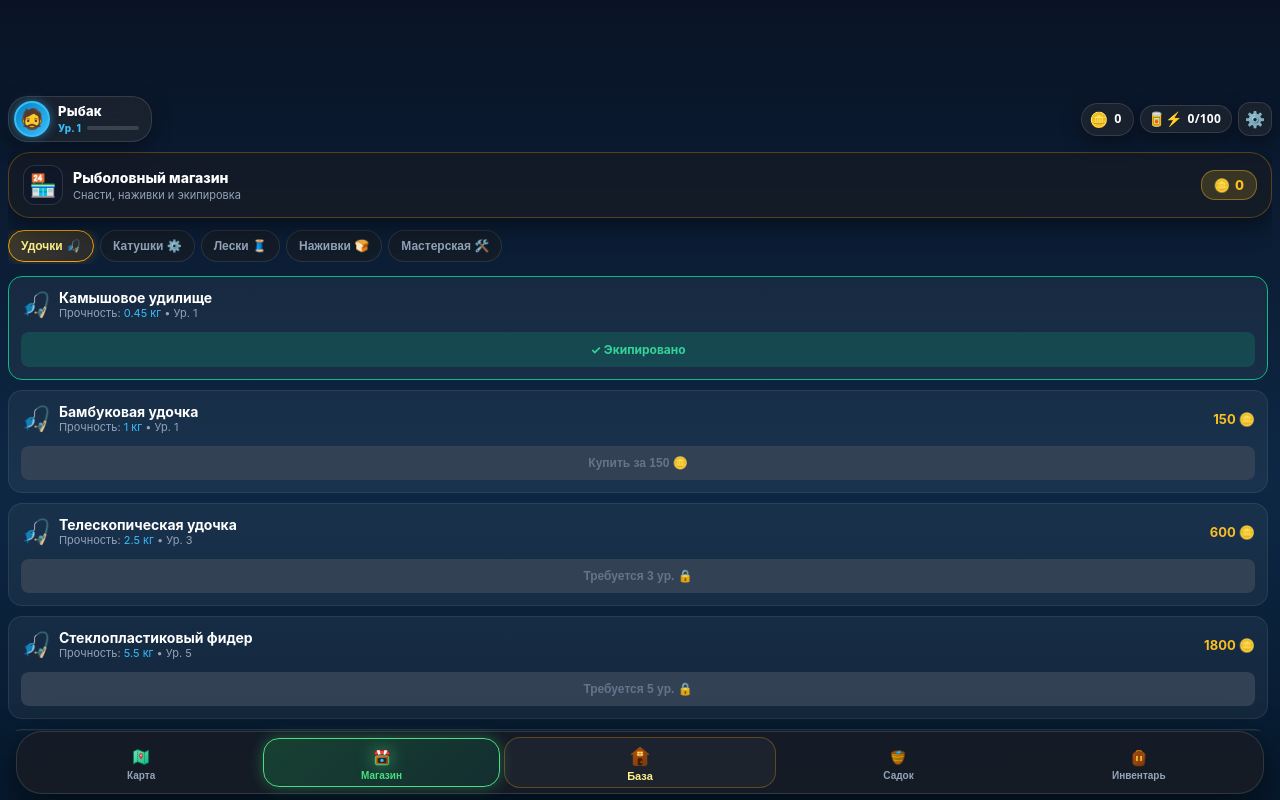
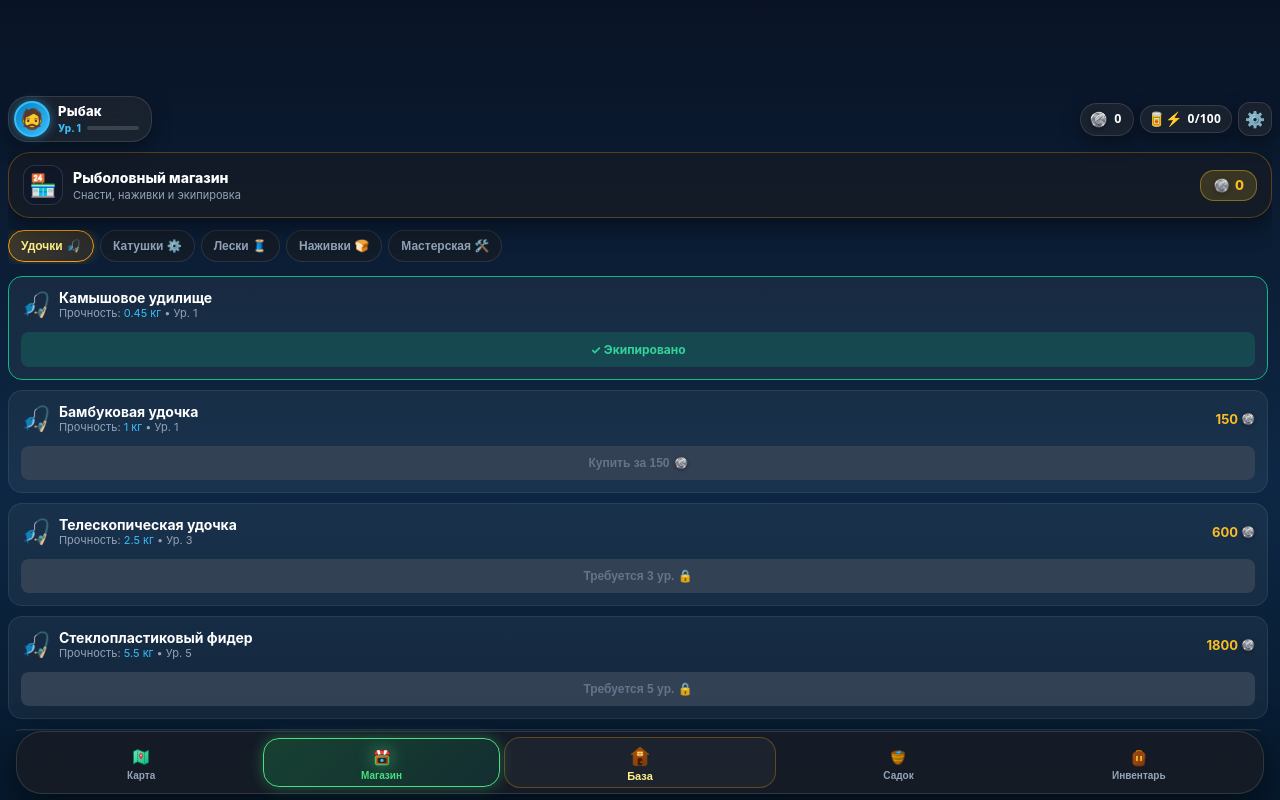
Before and after one commit to tourist217/fishing-game, a React (Vite) app: page / in a window 1280 px wide. Both pictures are taken after a click on the button "Магазин". Built offline with nearby package versions, Linux system fonts and the light colour scheme.

Commit message:
feat(ui): replace coin emoji with custom high-res silver fish coin asset across all screens (v1.5.6.2)

```diff
--- /dev/null
+++ b/src/components/CoinIcon.tsx
@@ -0,0 +1,29 @@
+import React from 'react';
+
+interface CoinIconProps {
+  size?: number;
+  className?: string;
+  style?: React.CSSProperties;
+}
+
+export const CoinIcon: React.FC<CoinIconProps> = ({ size = 16, className, style }) => {
+  return (
+    <img
+      src="/assets/icons/coin.png"
+      alt="монета"
+      width={size}
+      height={size}
+      className={className}
+      style={{
+        display: 'inline-block',
+        verticalAlign: 'middle',
+        width: `${size}px`,
+        height: `${size}px`,
+        objectFit: 'contain',
+        filter: 'drop-shadow(0 1px 2px rgba(0, 0, 0, 0.4))',
+        flexShrink: 0,
+        ...style,
+      }}
+    />
+  );
+};
--- a/src/components/FishingScreen.tsx
+++ b/src/components/FishingScreen.tsx
@@ -4,6 +4,7 @@ import type { ActiveFishState } from '../hooks/useFishingSimulation';
 import { formatWeight } from '../utils/fishUtils';
 import { FishingSceneCanvas } from './FishingSceneCanvas';
 import { TrophyCardModal } from './TrophyCardModal';
+import { CoinIcon } from './CoinIcon';
 
 export type GameState = 'idle' | 'waiting' | 'hooked' | 'reeling' | 'caught' | 'lost' | 'line_broken';
 
@@ -493,7 +494,9 @@ export const FishingScreen: React.FC<FishingScreenProps> = ({
                   fontSize: '13px',
                 }}
               >
-                <div>Цена: <span style={{ color: '#fbbf24', fontWeight: 'bold' }}>+{currentFish.price} 🪙</span></div>
+                <div style={{ display: 'flex', alignItems: 'center', gap: '4px' }}>
+                  Цена: <span style={{ color: '#fbbf24', fontWeight: 'bold', display: 'inline-flex', alignItems: 'center', gap: '3px' }}>+{currentFish.price} <CoinIcon size={14} /></span>
+                </div>
                 <div>Опыт: <span style={{ color: '#34d399', fontWeight: 'bold' }}>+{currentFish.exp} XP</span></div>
               </div>
 
--- a/src/components/Header.tsx
+++ b/src/components/Header.tsx
@@ -1,3 +1,5 @@
+import { CoinIcon } from './CoinIcon';
+
 interface HeaderProps {
   userName: string;
   level: number;
@@ -141,7 +143,7 @@ export const Header = ({
             boxShadow: '0 6px 20px rgba(0, 0, 0, 0.4)',
           }}
         >
-          <span style={{ fontSize: '15px' }}>🪙</span>
+          <CoinIcon size={19} />
           <span
             style={{
               fontSize: '12.5px',
--- a/src/components/HomeScreen.tsx
+++ b/src/components/HomeScreen.tsx
@@ -8,6 +8,7 @@ import { FishJournalModal } from './FishJournalModal';
 import { RangerQuestsModal } from './RangerQuestsModal';
 import type { DailyQuest } from '../types/quests';
 import { getCurrentWeather, getWeatherForecast, TIME_CONFIGS, WEATHER_CONFIGS } from '../utils/weatherTime';
+import { CoinIcon } from './CoinIcon';
 
 // --- SVG-иконки для реалистичного визуала снастей из референса ---
 export const BobberIcon = ({ size = 32 }: { size?: number }) => (
@@ -456,7 +457,7 @@ export const HomeScreen = ({
               boxShadow: '0 6px 20px rgba(0, 0, 0, 0.4)',
             }}
           >
-            <span style={{ fontSize: '15px' }}>🪙</span>
+            <CoinIcon size={19} />
             <span
               style={{
                 fontSize: '12.5px',
@@ -1475,7 +1476,7 @@ export const HomeScreen = ({
               Турнир: <strong>«Золотой карась»</strong>.<br />
               Поймайте самого крупного карася за день.
               <br />
-              Призовой фонд: <strong>🪙 5,000 монет</strong>!
+              Призовой фонд: <strong><CoinIcon size={16} /> 5,000 монет</strong>!
             </p>
             <div style={{ fontSize: '11px', color: '#94a3b8', marginTop: '8px' }}>
               До окончания: <strong>14 часов 32 минуты</strong>
--- a/src/components/ShopScreen.tsx
+++ b/src/components/ShopScreen.tsx
@@ -2,6 +2,7 @@ import React, { useState } from 'react';
 import * as GearData from '../gearData';
 import type { RodTier, ReelTier, LineTier } from '../gearData';
 import { AVAILABLE_BAITS, type UpgradesState } from '../hooks/useBaitState';
+import { CoinIcon } from './CoinIcon';
 
 interface GearState {
   ownedRods: string[];
@@ -177,7 +178,7 @@ export const ShopScreen: React.FC<ShopScreenProps> = (props) => {
             gap: '5px',
           }}
         >
-          <span>🪙</span>
+          <CoinIcon size={17} />
           <span>{coins.toLocaleString('ru-RU')}</span>
         </div>
       </div>
@@ -273,8 +274,8 @@ export const ShopScreen: React.FC<ShopScreenProps> = (props) => {
                     </div>
                   </div>
                   {!isOwned && (
-                    <span style={{ fontWeight: 'bold', color: '#fbbf24', fontSize: '13px' }}>
-                      {price} 🪙
+                    <span style={{ fontWeight: 'bold', color: '#fbbf24', fontSize: '13px', display: 'flex', alignItems: 'center', gap: '3px' }}>
+                      {price} <CoinIcon size={14} />
                     </span>
                   )}
                 </div>
@@ -294,9 +295,15 @@ export const ShopScreen: React.FC<ShopScreenProps> = (props) => {
                         fontWeight: 'bold',
                         fontSize: '12px',
                         cursor: canAfford && isLevelUnlocked ? 'pointer' : 'not-allowed',
+                        display: 'flex',
+                        alignItems: 'center',
+                        justifyContent: 'center',
+                        gap: '4px',
                       }}
                     >
-                      {!isLevelUnlocked ? `Требуется ${lvlReq} ур. 🔒` : `Купить за ${price} 🪙`}
+                      {!isLevelUnlocked ? `Требуется ${lvlReq} ур. 🔒` : (
+                        <>Купить за {price} <CoinIcon size={14} /></>
+                      )}
                     </button>
                   )}
 
@@ -375,8 +382,8 @@ export const ShopScreen: React.FC<ShopScreenProps> = (props) => {
                     </div>
                   </div>
                   {!isOwned && (
-                    <span style={{ fontWeight: 'bold', color: '#fbbf24', fontSize: '13px' }}>
-                      {price} 🪙
+                    <span style={{ fontWeight: 'bold', color: '#fbbf24', fontSize: '13px', display: 'flex', alignItems: 'center', gap: '3px' }}>
+                      {price} <CoinIcon size={14} />
                     </span>
                   )}
                 </div>
@@ -396,9 +403,15 @@ export const ShopScreen: React.FC<ShopScreenProps> = (props) => {
                         fontWeight: 'bold',
                         fontSize: '12px',
                         cursor: canAfford && isLevelUnlocked ? 'pointer' : 'not-allowed',
+                        display: 'flex',
+                        alignItems: 'center',
+                        justifyContent: 'center',
+                        gap: '4px',
                       }}
                     >
-                      {!isLevelUnlocked ? `Требуется ${lvlReq} ур. 🔒` : `Купить за ${price} 🪙`}
+                      {!isLevelUnlocked ? `Требуется ${lvlReq} ур. 🔒` : (
+                        <>Купить за {price} <CoinIcon size={14} /></>
+                      )}
                     </button>
                   )}
 
@@ -477,8 +490,8 @@ export const ShopScreen: React.FC<ShopScreenProps> = (props) => {
                     </div>
                   </div>
                   <div style={{ textAlign: 'right' }}>
-                    <div style={{ fontWeight: 'bold', color: '#fbbf24', fontSize: '13px' }}>
-                      {price} 🪙
+                    <div style={{ fontWeight: 'bold', color: '#fbbf24', fontSize: '13px', display: 'flex', alignItems: 'center', justifyContent: 'flex-end', gap: '3px' }}>
+                      {price} <CoinIcon size={14} />
                     </div>
                     <div style={{ fontSize: '11px', color: stockCount > 0 ? '#34d399' : '#94a3b8', marginTop: '2px' }}>
                       В наличии: {stockCount} шт.
@@ -595,7 +608,11 @@ export const ShopScreen: React.FC<ShopScreenProps> = (props) => {
                       fontSize: '13px',
                     }}
                   >
-                    {isFull ? '—' : `${actualPrice} 🪙`}
+                    {isFull ? '—' : (
+                      <span style={{ display: 'flex', alignItems: 'center', gap: '3px' }}>
+                        {actualPrice} <CoinIcon size={14} />
+                      </span>
+                    )}
                   </span>
                   <button
                     disabled={!canAfford || isFull}
@@ -662,10 +679,12 @@ export const ShopScreen: React.FC<ShopScreenProps> = (props) => {
                       color: canAfford ? '#fff' : '#64748b',
                       fontWeight: 'bold',
                       fontSize: '12px',
-                      cursor: canAfford ? 'pointer' : 'not-allowed',
+                      display: 'flex',
+                      alignItems: 'center',
+                      gap: '4px',
                     }}
                   >
-                    {cost} 🪙
+                    {cost} <CoinIcon size={14} />
                   </button>
                 </div>
               );
@@ -712,9 +731,12 @@ export const ShopScreen: React.FC<ShopScreenProps> = (props) => {
                       fontWeight: 'bold',
                       fontSize: '12px',
                       cursor: canAfford ? 'pointer' : 'not-allowed',
+                      display: 'flex',
+                      alignItems: 'center',
+                      gap: '4px',
                     }}
                   >
-                    {cost} 🪙
+                    {cost} <CoinIcon size={14} />
                   </button>
                 </div>
               );
@@ -761,9 +783,12 @@ export const ShopScreen: React.FC<ShopScreenProps> = (props) => {
                       fontWeight: 'bold',
                       fontSize: '12px',
                       cursor: canAfford ? 'pointer' : 'not-allowed',
+                      display: 'flex',
+                      alignItems: 'center',
+                      gap: '4px',
                     }}
                   >
-                    {cost} 🪙
+                    {cost} <CoinIcon size={14} />
                   </button>
                 </div>
               );
--- a/src/components/TrophyCardModal.tsx
+++ b/src/components/TrophyCardModal.tsx
@@ -3,6 +3,7 @@ import type { ActiveFishState } from '../hooks/useFishingSimulation';
 import { formatWeight } from '../utils/fishUtils';
 import { playTrophyFanfare } from '../utils/audio';
 import { triggerFishHaptic } from '../utils/haptics';
+import { CoinIcon } from './CoinIcon';
 
 interface TrophyCardModalProps {
   currentFish: ActiveFishState;
@@ -268,8 +269,8 @@ export const TrophyCardModal: React.FC<TrophyCardModalProps> = ({
         >
           <div style={{ display: 'flex', alignItems: 'center', gap: '5px' }}>
             <span style={{ color: '#94a3b8' }}>Награда:</span>
-            <span style={{ color: '#fbbf24', fontWeight: 900, fontSize: '15px' }}>
-              +{currentFish.price} 🪙
+            <span style={{ color: '#fbbf24', fontWeight: 900, fontSize: '15px', display: 'flex', alignItems: 'center', gap: '3px' }}>
+              +{currentFish.price} <CoinIcon size={15} />
             </span>
           </div>
 
--- a/src/version.ts
+++ b/src/version.ts
@@ -1 +1 @@
-export const APP_VERSION = 'v1.5.6.1';
+export const APP_VERSION = 'v1.5.6.2';
```
Also changed, not shown: src/components/FishJournalModal.tsx (+13 -10 lines), src/components/InventoryScreen.tsx (+5 -2 lines), src/components/RangerQuestsModal.tsx (+5 -4 lines), public/assets/icons/coin.png (added).
